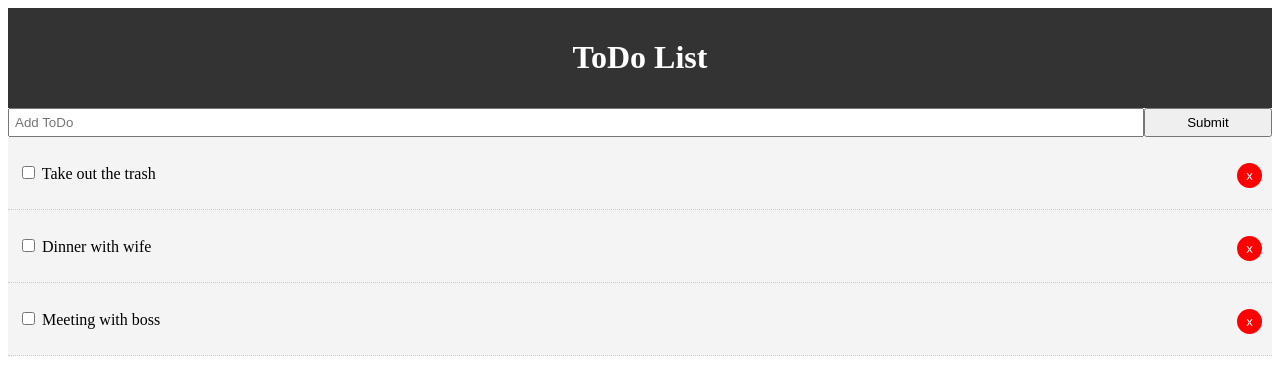
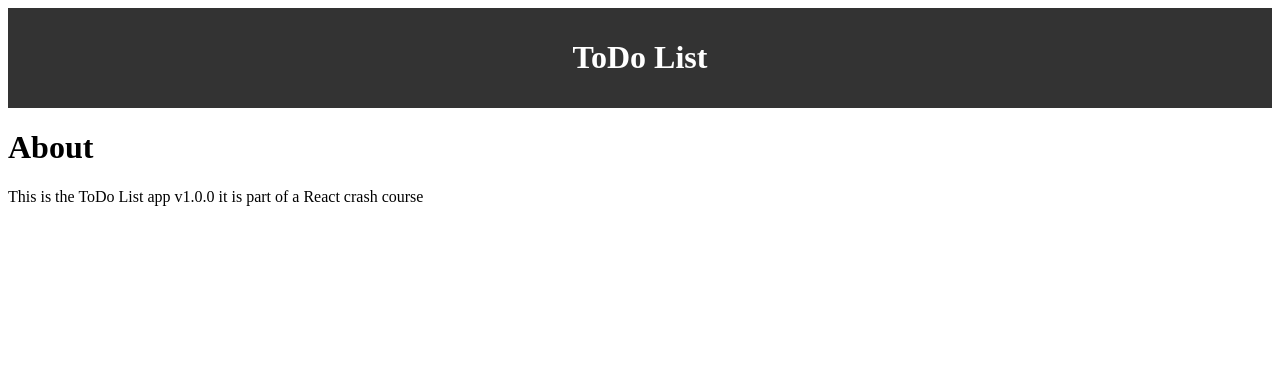
Before and after one commit to pedbr/to-do_list_react, a React (Create React App) app: page /about in a window 1280 px wide. Shown: the top 372 px of the page. Built offline with nearby package versions, Linux system fonts and the light colour scheme; the HTML template or start-up script is replaced by a standard one.

Commit message:
creates about component

```diff
--- a/src/App.js
+++ b/src/App.js
@@ -1,8 +1,10 @@
 import React, {Component} from 'react';
+import { BrowserRouter as Router, Route } from 'react-router-dom';
 import './App.css';
 import Header from './components/layout/Header';
 import Todos from './components/Todos';
 import AddTodo from './components/AddTodo';
+import About from './components/pages/About';
 import uuid from 'uuid';
 
 class App extends Component {
@@ -53,15 +55,20 @@
 
   render() {
   return (
+    <Router>
       <div className="App">
         <div className='container'>
           <Header />
+          <Route exact path='/' render={props => (
+            <React.Fragment>
               <AddTodo addTodo={this.addTodo} />
               <Todos todos={this.state.todos} markComplete={this.markComplete} delTodo={this.delTodo}/>
-
+            </React.Fragment>
+          )} />
+          <Route path='/about' component={About} />
         </div>
-
       </div>
+    </Router>
   );
 }
 }
--- /dev/null
+++ b/src/components/pages/About.js
@@ -0,0 +1,12 @@
+import React from 'react'
+
+function About() {
+    return (
+        <React.Fragment>
+            <h1>About</h1>
+            <p>This is the ToDo List app v1.0.0 it is part of a React crash course</p>
+        </React.Fragment>
+    )
+}
+
+export default About;
```
Lines whose indentation alone changed are shown as unchanged.
